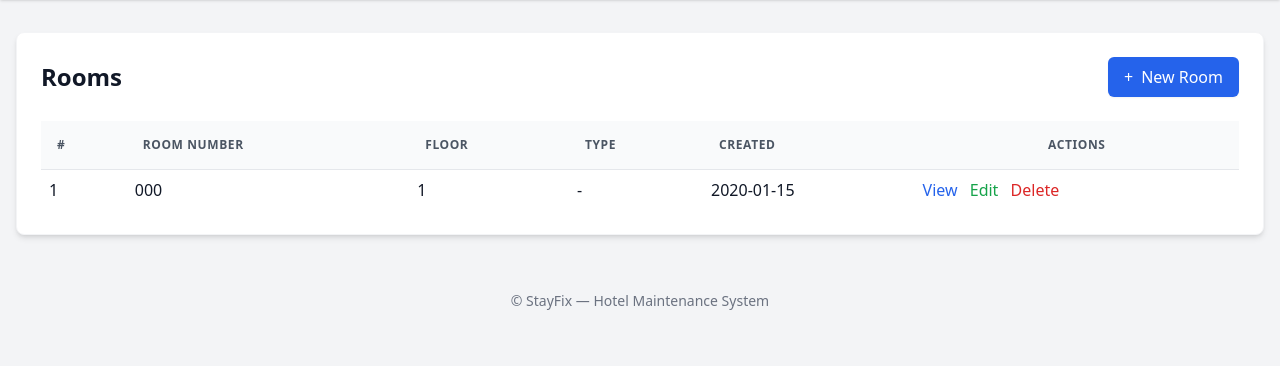
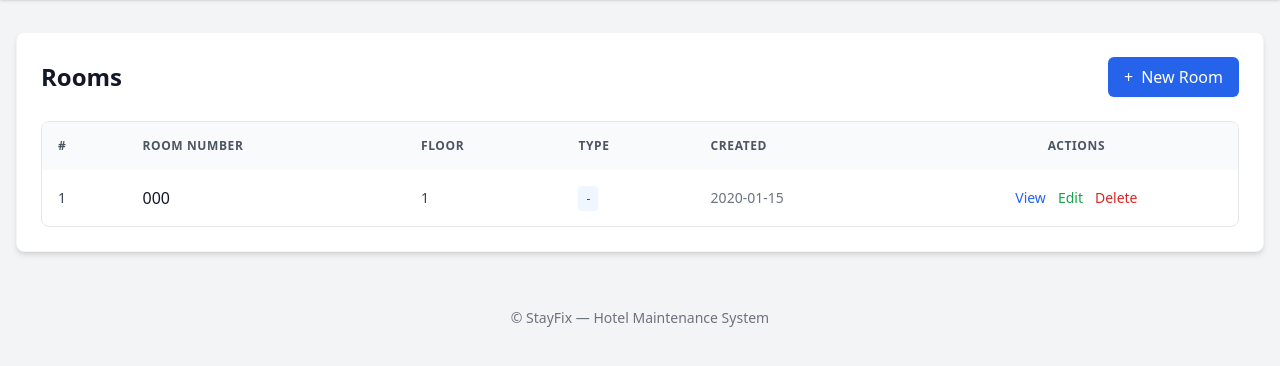
Before and after one commit to HIBARI102/Web_with_Flask, a Flask app: page /rooms/ in a window 1280 px wide. Shown: the part 60-426 px from the top of the page. Run offline with Flask 3, Linux system fonts and the light colour scheme; tables that the repository leaves empty hold one stand-in row (values such as "Sample post"); some libraries are stand-ins or nearby versions.

Commit message:
style: optimize table responsiveness and cell padding

```diff
--- a/app/templates/rooms/list.html
+++ b/app/templates/rooms/list.html
@@ -9,8 +9,8 @@
     </a>
   </div>
 
-  <div class="mt-4 overflow-x-auto">
-    <table class="w-full text-left">
+  <div class="overflow-x-auto rounded-lg border dark:border-gray-700">
+    <table class="w-full text-left border-collapse">
       <thead>
         <tr class="text-xs uppercase tracking-wider text-gray-600 dark:text-gray-400 bg-gray-50 dark:bg-gray-900/50">
           <th class="p-4 font-semibold">#</th>
@@ -21,25 +21,34 @@
           <th class="p-4 font-semibold text-center">{{ t('actions') }}</th>
         </tr>
       </thead>
-      <tbody>
+      <tbody class="divide-y dark:divide-gray-700">
         {% for r in rooms %}
-        <tr class="border-t">
-          <td class="p-2">{{ r.id }}</td>
-          <td class="p-2">{{ r.number }}</td>
-          <td class="p-2">{{ r.floor or '-' }}</td>
-          <td class="p-2">{{ r.type or '-' }}</td>
-          <td class="p-2">{{ r.created_at.strftime('%Y-%m-%d') }}</td>
-          <td class="p-2">
-            <a href="/rooms/{{ r.id }}" class="text-blue-600 mr-2">View</a>
-            <a href="/rooms/{{ r.id }}/edit" class="text-green-600 mr-2">Edit</a>
-            <form action="/rooms/{{ r.id }}/delete" method="post" class="inline">
-              <button class="text-red-600" onclick="return confirm('Delete room?')">Delete</button>
-            </form>
+        <tr class="hover:bg-gray-50 dark:hover:bg-gray-700/50 transition-colors text-gray-700 dark:text-gray-300">
+          <td class="p-4 text-sm">{{ r.id }}</td>
+          <td class="p-4 font-medium text-gray-900 dark:text-white">{{ r.number }}</td>
+          <td class="p-4 text-sm">{{ r.floor or '-' }}</td>
+          <td class="p-4 text-sm">
+            <span class="px-2 py-1 rounded bg-blue-50 dark:bg-blue-900/30 text-blue-700 dark:text-blue-300 text-xs">
+              {{ r.type or '-' }}
+            </span>
+          </td>
+          <td class="p-4 text-sm text-gray-500 dark:text-gray-400">{{ r.created_at.strftime('%Y-%m-%d') }}</td>
+          <td class="p-4 text-sm text-center">
+            <div class="flex justify-center space-x-3">
+              <a href="/rooms/{{ r.id }}" class="text-blue-600 dark:text-blue-400 hover:underline font-medium">View</a>
+              <a href="/rooms/{{ r.id }}/edit" class="text-green-600 dark:text-green-400 hover:underline font-medium">Edit</a>
+              <form action="/rooms/{{ r.id }}/delete" method="post" class="inline">
+                <button class="text-red-600 dark:text-red-400 hover:underline font-medium"
+                        onclick="return confirm('Delete room?')">Delete</button>
+              </form>
+            </div>
           </td>
         </tr>
         {% else %}
         <tr>
-          <td class="p-4" colspan="6">{{ t('no_rooms') }}</td>
+          <td class="p-10 text-center text-gray-500 dark:text-gray-400 italic" colspan="6">
+            {{ t('no_rooms') }}
+          </td>
         </tr>
         {% endfor %}
       </tbody>
```
